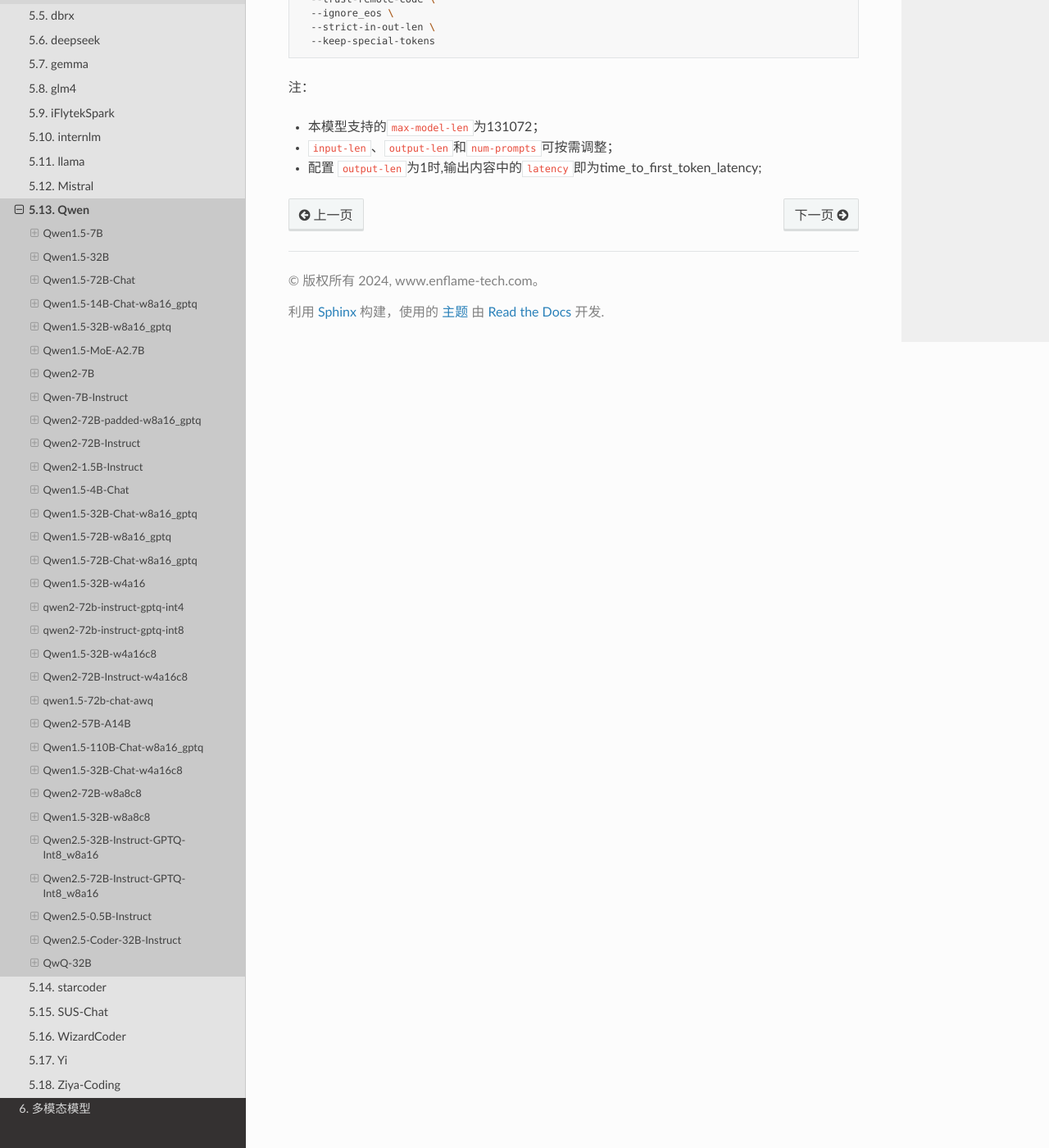
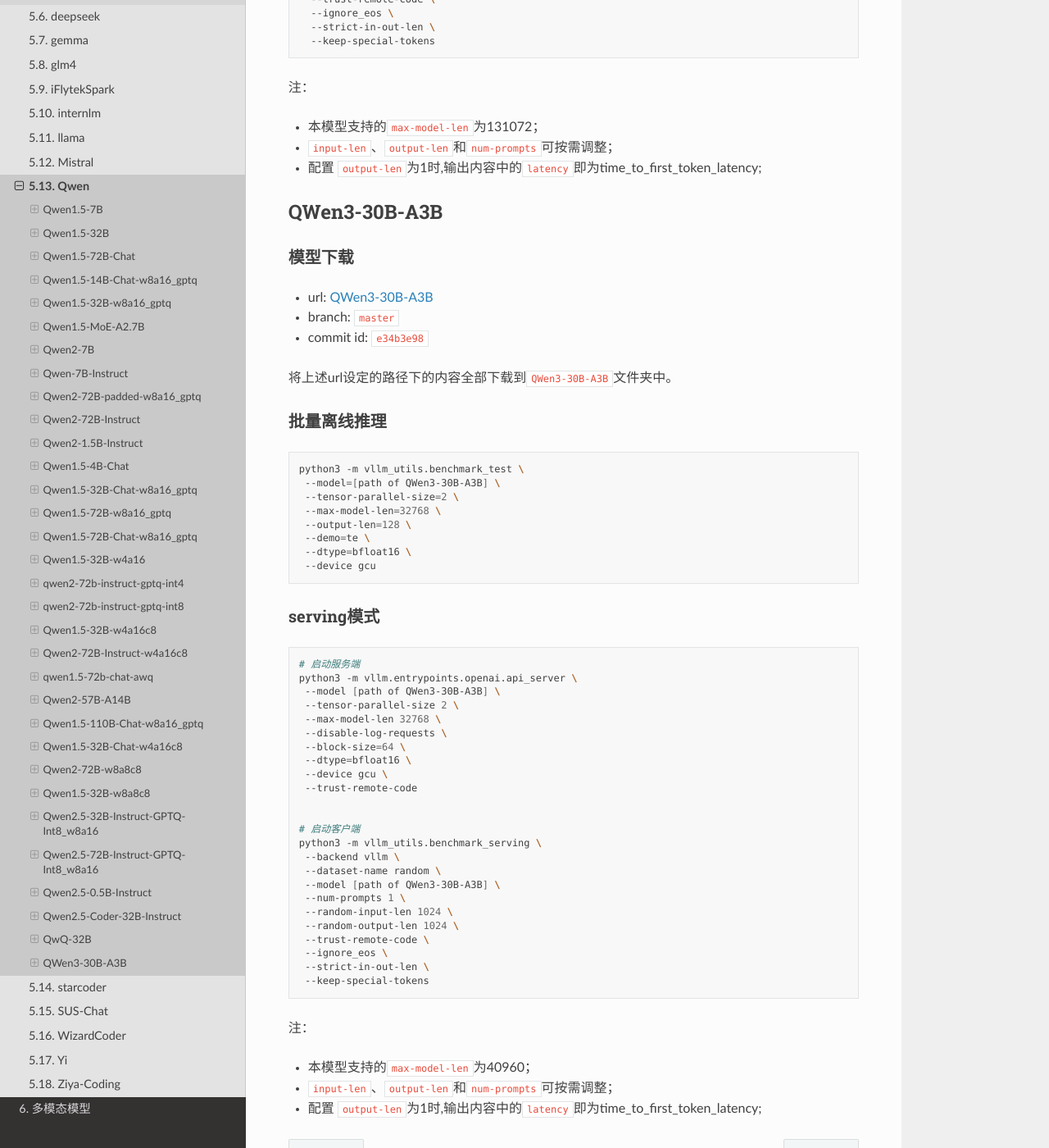
Before and after one commit to EnflameTechnology/vllm-gcu, a Sphinx documentation site: the page built from docs_gcu/content/source/LLMs/qwen.md, in a window 1280 px wide and 1400 px high, scrolled down 34363 px. Shown: the whole window at 82% size. Built offline with Sphinx 7.4.7 and the Read the Docs theme 3.1.0, drawn with Linux system fonts in a browser that asks for light colours; pages that are not in the unit, such as notebooks, are missing from menus.

Commit message:
[Feature](TR-58307) vllm: add docs for qwen3_moe
Root Cause:
        add docs for qwen3_moe
Solution:
        add docs for qwen3_moe
Test:
        test on gcu
Impact area:
        vllm
Fix status:
        done

Change-Id: I4a11568eabc242f8ef1eeb4a6e6175140d9c526a

````diff
--- a/docs_gcu/content/source/LLMs/lists.rst
+++ b/docs_gcu/content/source/LLMs/lists.rst
@@ -31,6 +31,7 @@
    Qwen1.5-MoE         .            Y          .            .             .         .           .           .
    Qwen2               Y            Y          Y            Y             Y         .           Y           Y
    Qwen2.5             .            .          .            Y             .         .           .           .
+   Qwen3-MoE           .            Y          .            .             .         .           .           .
    StarCoder2          Y            .          .            Y             .         .           .           .
    SUS-Chat            .            .          .            Y             .         .           .           .
    WizardCoder         Y            .          .            .             .         .           .           .
--- a/docs_gcu/content/source/LLMs/qwen.md
+++ b/docs_gcu/content/source/LLMs/qwen.md
@@ -1638,3 +1638,59 @@
 *  本模型支持的`max-model-len`为131072；
 *  `input-len`、`output-len`和`num-prompts`可按需调整；
 *  配置 `output-len`为1时,输出内容中的`latency`即为time_to_first_token_latency;
+
+### QWen3-30B-A3B
+
+#### 模型下载
+*  url: [QWen3-30B-A3B](https://www.modelscope.cn/models/Qwen/QWen3-30B-A3B/files)
+
+*  branch: `master`
+
+*  commit id: `e34b3e98`
+
+将上述url设定的路径下的内容全部下载到`QWen3-30B-A3B`文件夹中。
+
+#### 批量离线推理
+```shell
+python3 -m vllm_utils.benchmark_test \
+ --model=[path of QWen3-30B-A3B] \
+ --tensor-parallel-size=2 \
+ --max-model-len=32768 \
+ --output-len=128 \
+ --demo=te \
+ --dtype=bfloat16 \
+ --device gcu
+```
+
+#### serving模式
+
+```shell
+# 启动服务端
+python3 -m vllm.entrypoints.openai.api_server \
+ --model [path of QWen3-30B-A3B] \
+ --tensor-parallel-size 2 \
+ --max-model-len 32768 \
+ --disable-log-requests \
+ --block-size=64 \
+ --dtype=bfloat16 \
+ --device gcu \
+ --trust-remote-code
+
+
+# 启动客户端
+python3 -m vllm_utils.benchmark_serving \
+ --backend vllm \
+ --dataset-name random \
+ --model [path of QWen3-30B-A3B] \
+ --num-prompts 1 \
+ --random-input-len 1024 \
+ --random-output-len 1024 \
+ --trust-remote-code \
+ --ignore_eos \
+ --strict-in-out-len \
+ --keep-special-tokens
+```
+注：
+*  本模型支持的`max-model-len`为40960；
+*  `input-len`、`output-len`和`num-prompts`可按需调整；
+*  配置 `output-len`为1时,输出内容中的`latency`即为time_to_first_token_latency;
````
